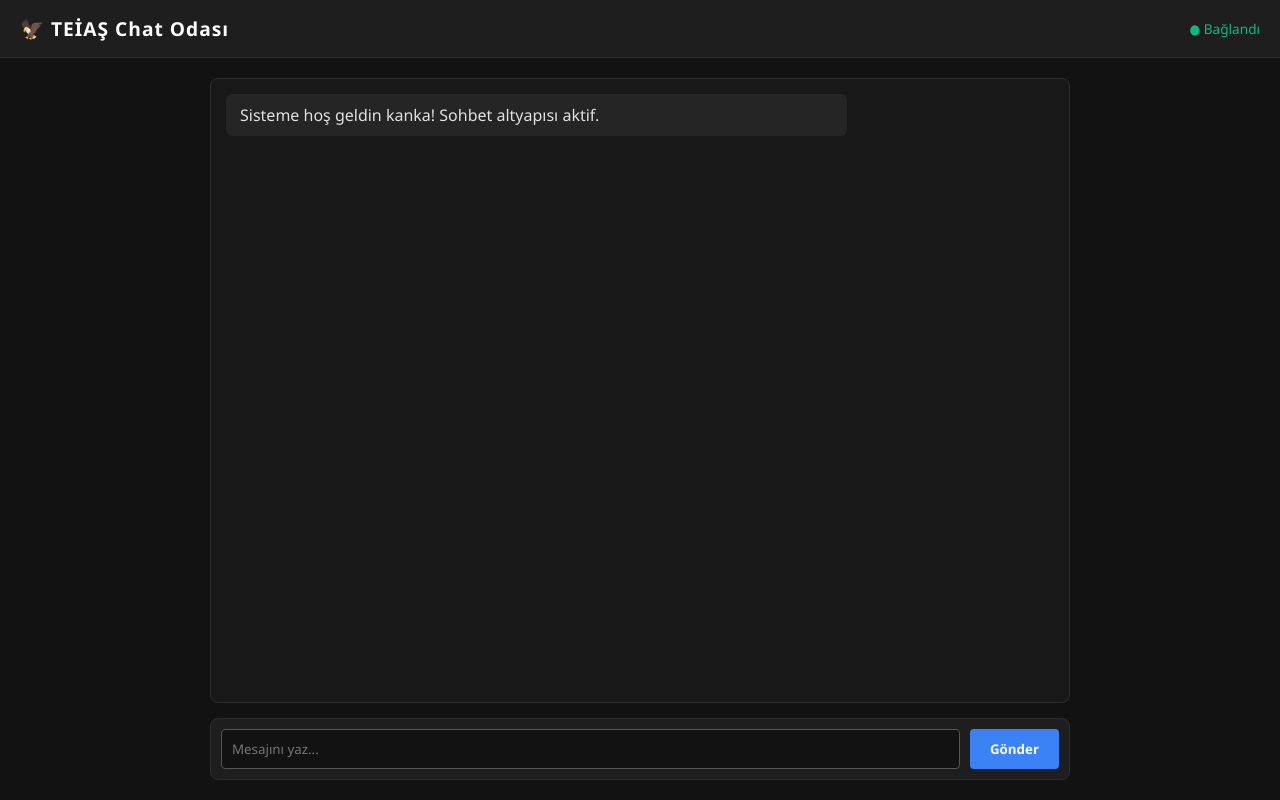
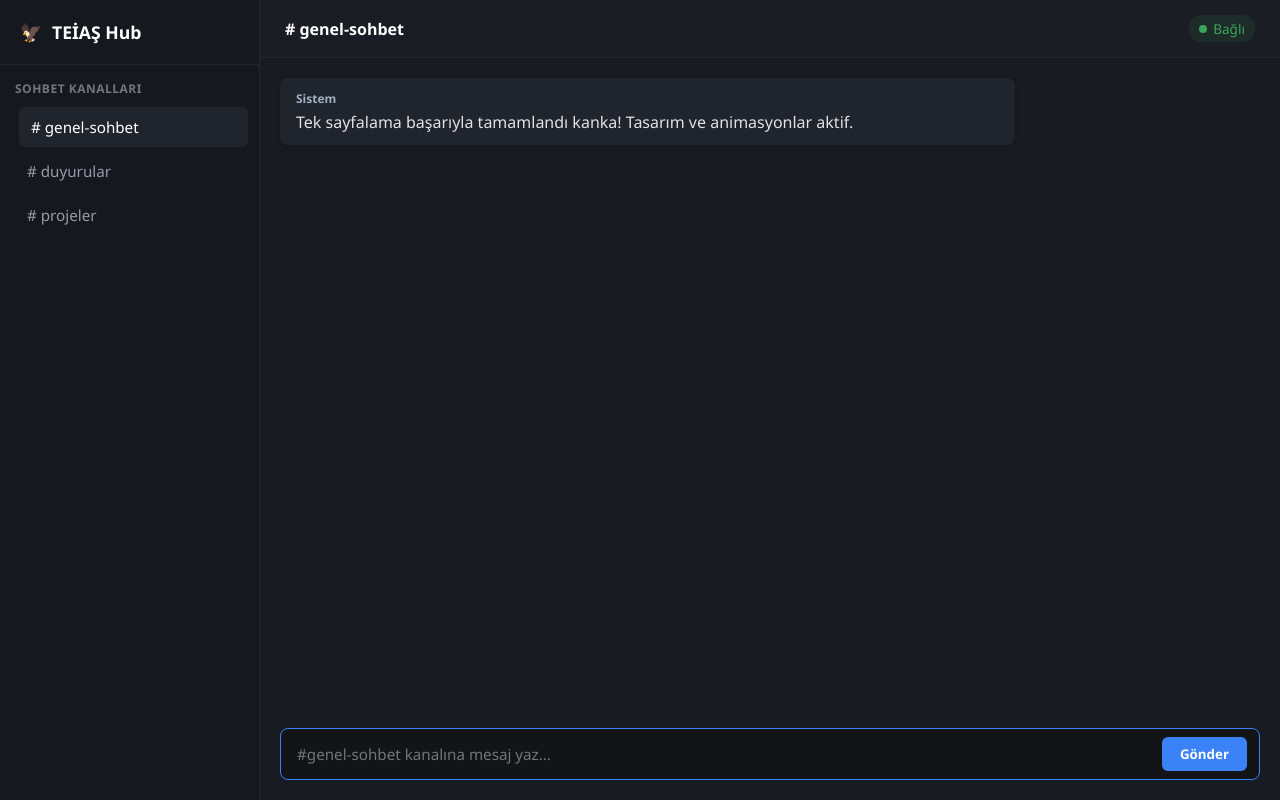
Before and after one commit to flexys1903/TEIAS-Forum, a plain HTML site: page public/index.html in a window 1280 px wide. Drawn offline with Linux system fonts and the light colour scheme.

Commit message:
Revamp chat platform layout and styles
Updated styling and layout for chat platform, added sidebar and chat area enhancements.

```diff
--- a/public/index.html
+++ b/public/index.html
@@ -6,35 +6,86 @@
     <title>TEİAŞ Chat Platformu</title>
     <style>
         * { box-sizing: border-box; margin: 0; padding: 0; font-family: 'Segoe UI', Tahoma, Geneva, Verdana, sans-serif; }
-        body { background-color: #121212; color: #e0e0e0; height: 100vh; display: flex; flex-direction: column; }
-        header { background-color: #1e1e1e; padding: 15px 20px; border-bottom: 1px solid #2d2d2d; display: flex; justify-content: space-between; align-items: center; }
-        header h1 { font-size: 1.2rem; color: #ffffff; letter-spacing: 1px; }
-        .chat-container { flex: 1; display: flex; flex-direction: column; max-width: 900px; width: 100%; margin: 0 auto; padding: 20px; overflow: hidden; }
-        #chat-messages { flex: 1; overflow-y: auto; background: #181818; border-radius: 8px; padding: 15px; margin-bottom: 15px; border: 1px solid #2d2d2d; display: flex; flex-direction: column; gap: 10px; }
-        .message { background: #252525; padding: 10px 14px; border-radius: 6px; max-width: 75%; word-break: break-word; }
-        .message.user { background: #2d3748; align-self: flex-end; }
-        .input-area { display: flex; gap: 10px; background: #1e1e1e; padding: 10px; border-radius: 8px; border: 1px solid #2d2d2d; }
-        .input-area input { flex: 1; background: #121212; border: 1px solid #333; border-radius: 4px; padding: 10px; color: #fff; outline: none; }
-        .input-area input:focus { border-color: #555; }
-        .input-area button { background: #3b82f6; color: white; border: none; padding: 10px 20px; border-radius: 4px; cursor: pointer; font-weight: bold; transition: background 0.2s; }
-        .input-area button:hover { background: #2563eb; }
+        body { background-color: #0f1115; color: #e1e1e6; height: 100vh; display: flex; overflow: hidden; }
+
+        /* Sidebar / Odalar Alanı */
+        .sidebar { width: 260px; background-color: #15181e; border-right: 1px solid #222631; display: flex; flex-direction: column; }
+        .sidebar-header { padding: 20px; font-size: 1.1rem; font-weight: bold; color: #fff; border-bottom: 1px solid #222631; display: flex; align-items: center; gap: 10px; }
+        .channels { padding: 15px; flex: 1; overflow-y: auto; }
+        .channel-title { font-size: 0.75rem; text-transform: uppercase; color: #72767d; margin-bottom: 10px; font-weight: bold; letter-spacing: 0.5px; }
+        .channel-item { padding: 10px 12px; border-radius: 6px; cursor: pointer; color: #969ba5; font-size: 0.95rem; transition: all 0.2s ease; margin-bottom: 4px; }
+        .channel-item:hover, .channel-item.active { background-color: #20242d; color: #fff; transform: translateX(4px); }
+
+        /* Ana Sohbet Alanı */
+        .chat-area { flex: 1; display: flex; flex-direction: column; background-color: #181b22; }
+        .chat-header { padding: 15px 25px; background-color: #1a1d24; border-bottom: 1px solid #222631; display: flex; justify-content: space-between; align-items: center; }
+        .chat-header h2 { font-size: 1rem; color: #fff; }
+        .status-badge { display: flex; align-items: center; gap: 6px; font-size: 0.85rem; color: #3ba55d; background: rgba(59, 165, 93, 0.1); padding: 4px 10px; border-radius: 12px; }
+
+        /* Mesajlar Kutusu ve Animasyonlar */
+        #chat-messages { flex: 1; padding: 20px; overflow-y: auto; display: flex; flex-direction: column; gap: 15px; scroll-behavior: smooth; }
+
+        @keyframes fadeIn {
+            from { opacity: 0; transform: translateY(10px); }
+            to { opacity: 1; transform: translateY(0); }
+        }
+
+        .message { background: #20242d; padding: 12px 16px; border-radius: 8px; max-width: 75%; word-break: break-word; animation: fadeIn 0.3s ease forwards; box-shadow: 0 2px 5px rgba(0,0,0,0.2); }
+        .message.user { background: #3b82f6; color: white; align-self: flex-end; animation: fadeIn 0.3s ease forwards; }
+        .message .author { font-size: 0.75rem; color: #a0aec0; margin-bottom: 4px; font-weight: 600; }
+        .message.user .author { color: #dbeafe; }
+
+        /* Alt Yazı Alanı */
+        .input-container { padding: 20px; background-color: #181b22; }
+        .input-wrapper { display: flex; background-color: #121418; border: 1px solid #2a2f3d; border-radius: 8px; padding: 8px 12px; transition: border-color 0.2s; }
+        .input-wrapper:focus-within { border-color: #3b82f6; }
+        .input-wrapper input { flex: 1; background: transparent; border: none; color: #fff; outline: none; font-size: 0.95rem; padding: 4px; }
+        .input-wrapper button { background-color: #3b82f6; color: white; border: none; padding: 8px 18px; border-radius: 6px; cursor: pointer; font-weight: 600; transition: background 0.2s, transform 0.1s; }
+        .input-wrapper button:hover { background-color: #2563eb; }
+        .input-wrapper button:active { transform: scale(0.96); }
+
+        /* Mobil Uyum */
+        @media(max-width: 768px) {
+            .sidebar { display: none; }
+        }
     </style>
 </head>
 <body>
 
-    <header>
-        <h1>🦅 TEİAŞ Chat Odası</h1>
-        <span id="status" style="font-size: 0.85rem; color: #10b981;">● Bağlandı</span>
-    </header>
+    <!-- Sol Menü / Odalar -->
+    <div class="sidebar">
+        <div class="sidebar-header">
+            <span>🦅</span> TEİAŞ Hub
+        </div>
+        <div class="channels">
+            <div class="channel-title">Sohbet Kanalları</div>
+            <div class="channel-item active"># genel-sohbet</div>
+            <div class="channel-item"># duyurular</div>
+            <div class="channel-item"># projeler</div>
+        </div>
+    </div>
 
-    <div class="chat-container">
-        <div id="chat-messages">
-            <div class="message">Sisteme hoş geldin kanka! Sohbet altyapısı aktif.</div>
+    <!-- Sağ Ana Ekran -->
+    <div class="chat-area">
+        <div class="chat-header">
+            <h2 id="current-channel-title"># genel-sohbet</h2>
+            <div class="status-badge">
+                <span style="width: 8px; height: 8px; background: #3ba55d; border-radius: 50%;"></span> Bağlı
+            </div>
         </div>
 
-        <div class="input-area">
-            <input type="text" id="msgInput" placeholder="Mesajını yaz..." autofocus>
-            <button onclick="sendMessage()">Gönder</button>
+        <div id="chat-messages">
+            <div class="message">
+                <div class="author">Sistem</div>
+                <div>Tek sayfalama başarıyla tamamlandı kanka! Tasarım ve animasyonlar aktif.</div>
+            </div>
+        </div>
+
+        <div class="input-container">
+            <div class="input-wrapper">
+                <input type="text" id="msgInput" placeholder="#genel-sohbet kanalına mesaj yaz..." autofocus>
+                <button onclick="sendMessage()">Gönder</button>
+            </div>
         </div>
     </div>
 
@@ -45,13 +96,18 @@
             if(!text) return;
 
             const chatBox = document.getElementById('chat-messages');
+
             const msgDiv = document.createElement('div');
             msgDiv.className = 'message user';
-            msgDiv.textContent = text;
+            msgDiv.innerHTML = `<div class="author">Sen</div><div>${escapeHtml(text)}</div>`;
+
             chatBox.appendChild(msgDiv);
-
             input.value = '';
             chatBox.scrollTop = chatBox.scrollHeight;
+        }
+
+        function escapeHtml(text) {
+            return text.replace(/&/g, "&amp;").replace(/</g, "&lt;").replace(/>/g, "&gt;");
         }
 
         document.getElementById('msgInput').addEventListener('keypress', function (e) {
```
